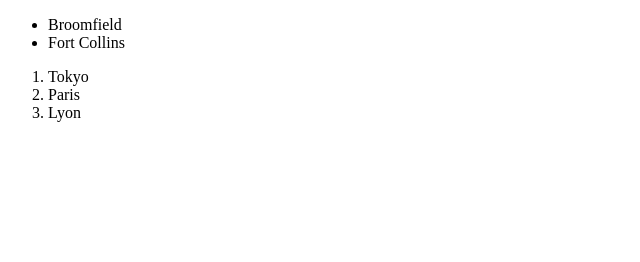
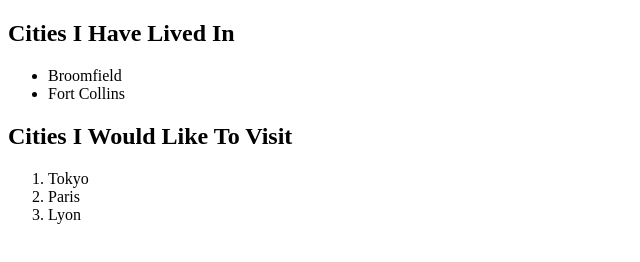
Before and after one commit to BrandonHBodine/Day3, a plain HTML site: page index.html in a window 1280 px wide. Shown: the whole page, without its empty margins (0-640 px from the left). Drawn offline with Linux system fonts and the light colour scheme.

Commit message:
Added Headings to the lists

```diff
--- a/index.html
+++ b/index.html
@@ -4,10 +4,12 @@
 
   </head>
   <body>
+    <h2>Cities I Have Lived In</h2>
     <ul>
       <li>Broomfield</li>
       <li>Fort Collins</li>
     </ul>
+    <h2>Cities I Would Like To Visit</h2>
     <ol>
       <li>
         Tokyo
```
